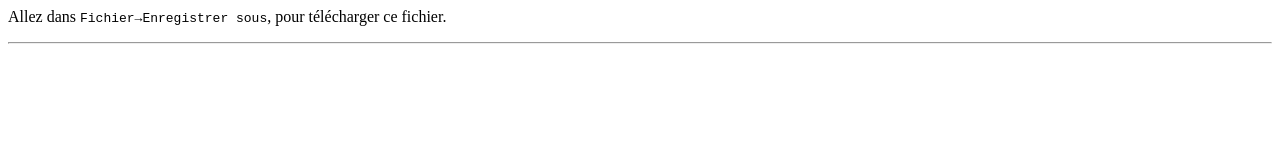
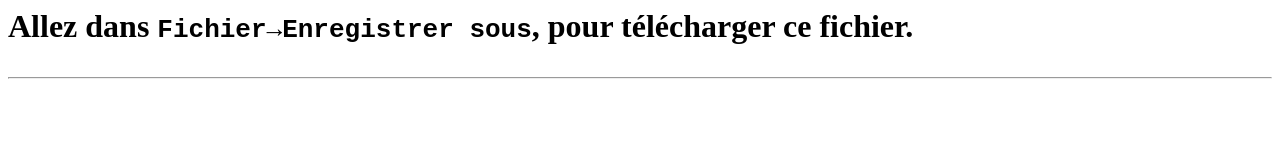
Before and after one commit to MathieuBourdier/githubChallenge1, a plain HTML site: page index.html in a window 1280 px wide. Drawn offline with Linux system fonts and the light colour scheme.

Commit message:
jai ajouter h1

```diff
--- a/index.html
+++ b/index.html
@@ -8,7 +8,7 @@
  </title>
 </head>
 <body>
-<p>
+ <h1> <p>
 Allez dans <code>Fichier&rarr;Enregistrer sous</code>, pour t&eacute;l&eacute;charger ce fichier.
 </p>
 <hr />
```
